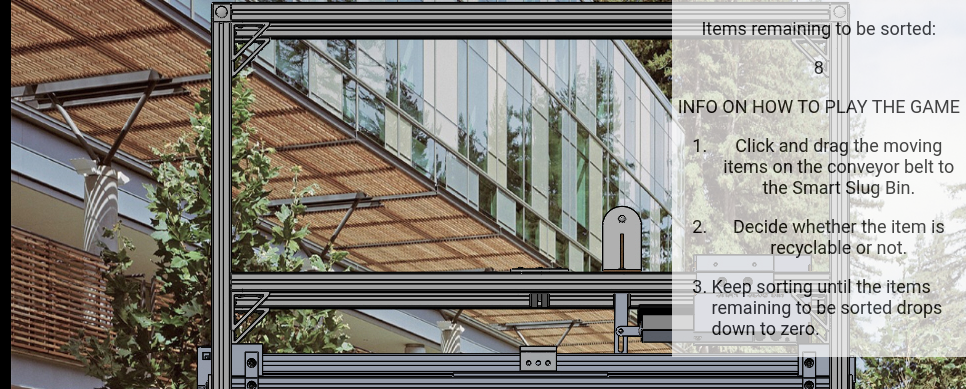
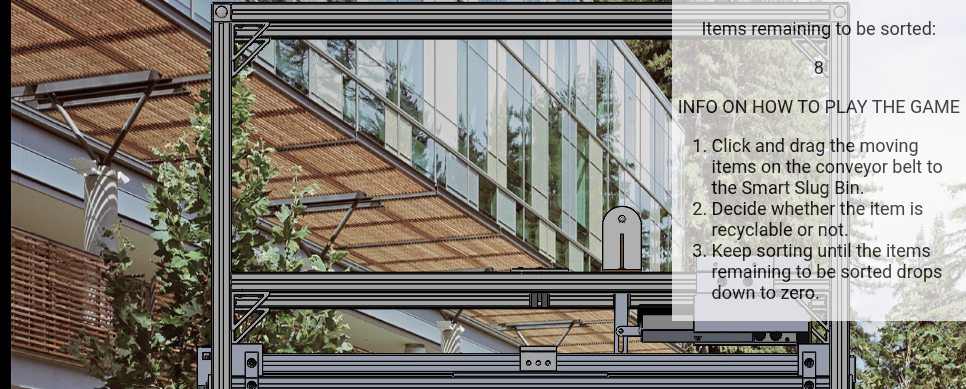
Before and after one commit to JohnDelNorte/JohnDelNorte.github.io, a plain HTML site: page index.html in a window 1280 px wide. Shown: the top 389 px of the page, 314-1280 px from the left. Drawn offline with Linux system fonts and the light colour scheme.

Commit message:
sixth attempt

```diff
--- a/index.html
+++ b/index.html
@@ -130,21 +130,12 @@ body
 			<p id ="counter">0000</p>
 		<!--</div>-->
 		<p>INFO ON HOW TO PLAY THE GAME</p>
-			<p>
-				<ol>
-			</p>
-				<li>
-					<p>Click and drag the moving items on the conveyor belt to the Smart Slug Bin.</p>
-				</li>
-			  <p>
-			  	<li>
-			  	<p>
-			  		Decide whether the item is recyclable or not.
-			  	</p></li>
-			  </p>
-			  <p>
-			  	<li>Keep sorting until the items remaining to be sorted drops down to zero.</li>
-			</p>
+			<ol>
+				</p>
+					<li>Click and drag the moving items on the conveyor belt to the Smart Slug Bin.</li>
+				  	<li>Decide whether the item is recyclable or not.</li>
+				  	<li>Keep sorting until the items remaining to be sorted drops down to zero.</li>
+				</p>
 			</ol>
   	</div>
 
--- a/style.css
+++ b/style.css
@@ -19,7 +19,7 @@ body
   position: fixed;
   top: 0px;
   left:325px;
-  object-fit: fill;
+  object-fit: cover;
 }
 
 #extLink /*For block linking to website*/
```
